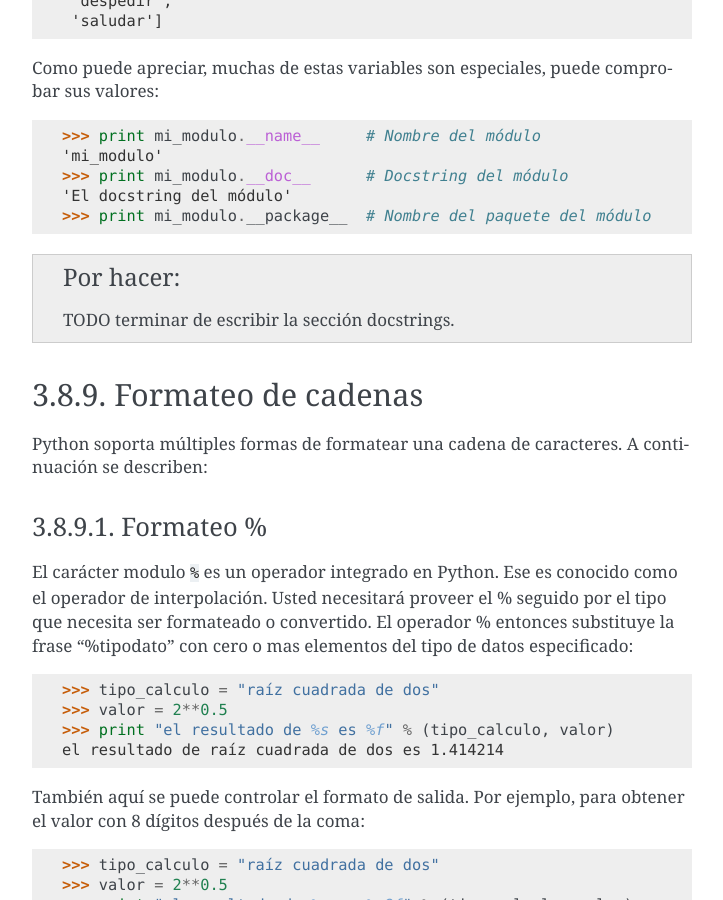
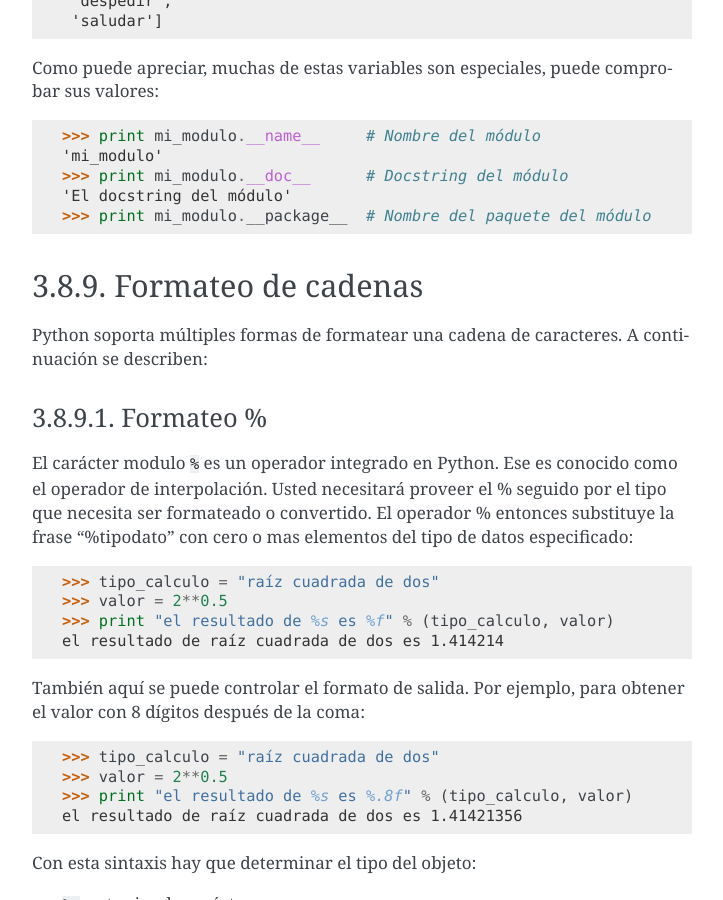
Before and after one commit to macagua/entrenamiento.python_basico, a Sphinx documentation site: the page built from source/leccion3/tipo_cadenas.rst, in a window 1280 px wide and 900 px high, scrolled down 8321 px. Shown: the whole window, without its empty margins (388-1111 px from the left). Built offline with Sphinx 7.4.7, drawn with Linux system fonts in a browser that asks for light colours.

Commit message:
Agregar mejoras en la seccion docstrings del tipo cadenas de caracteres

```diff
--- a/source/leccion3/tipo_cadenas.rst
+++ b/source/leccion3/tipo_cadenas.rst
@@ -327,7 +327,7 @@
 Docstrings
 ..........
 
-En Python todos los objetos cuentan con una variable especial llamada ``doc``, gracias
+En Python todos los objetos cuentan con una variable especial llamada ``__doc__``, gracias
 a la cual puede describir para qué sirven los objetos y cómo se usan. Estas variables
 reciben el nombre de ``docstrings``, o
 `cadenas de documentación <http://docs.python.org.ar/tutorial/2/controlflow.html#tut-docstrings>`_.
@@ -498,10 +498,6 @@
     >>> print mi_modulo.__doc__      # Docstring del módulo
     'El docstring del módulo'
     >>> print mi_modulo.__package__  # Nombre del paquete del módulo
-
-
-.. todo::
-    TODO terminar de escribir la sección docstrings.
 
 
 .. _python_str_formateo:
```
